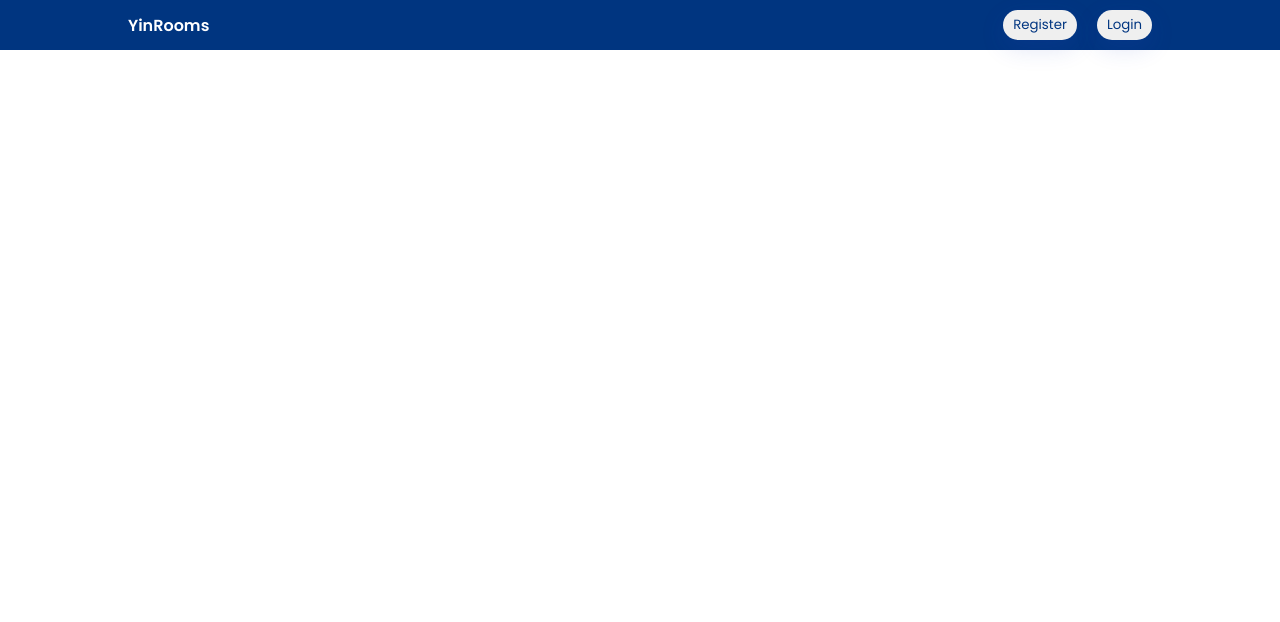
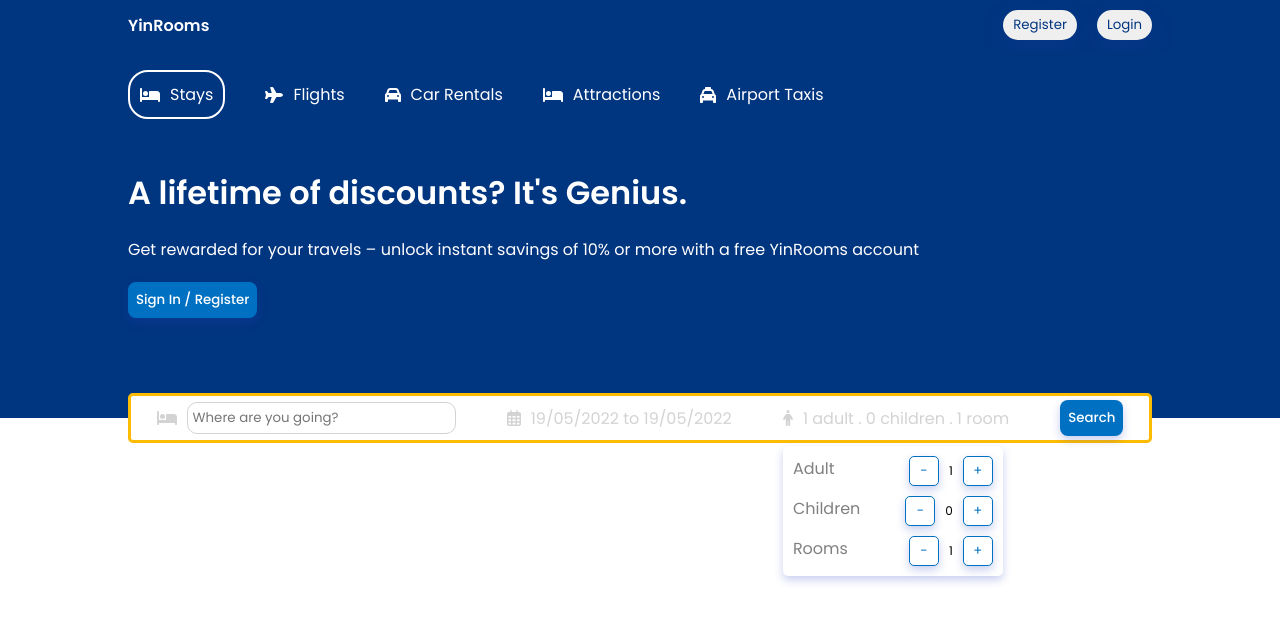
Before and after one commit to tabassum2507/YinRooms-booking-app, a React (Create React App) app: page / in a window 1280 px wide. Shown: the top 622 px of the page. Built offline with nearby package versions, Linux system fonts and the light colour scheme.

Commit message:
header added

```diff
--- a/package.json
+++ b/package.json
@@ -3,10 +3,15 @@
   "version": "0.1.0",
   "private": true,
   "dependencies": {
+    "@fortawesome/fontawesome-svg-core": "^6.1.1",
+    "@fortawesome/free-regular-svg-icons": "^6.1.1",
+    "@fortawesome/free-solid-svg-icons": "^6.1.1",
+    "@fortawesome/react-fontawesome": "^0.1.18",
     "@testing-library/jest-dom": "^5.16.4",
     "@testing-library/react": "^13.2.0",
     "@testing-library/user-event": "^13.5.0",
     "react": "^18.1.0",
+    "react-date-range": "^1.4.0",
     "react-dom": "^18.1.0",
     "react-router-dom": "^6.3.0",
     "react-scripts": "5.0.1",
--- /dev/null
+++ b/src/components/header/Header.jsx
@@ -0,0 +1,163 @@
+import { faCalendarDays } from "@fortawesome/free-regular-svg-icons";
+import {
+  faBed,
+  faCar,
+  faPerson,
+  faPlane,
+  faTaxi,
+} from "@fortawesome/free-solid-svg-icons";
+import { FontAwesomeIcon } from "@fortawesome/react-fontawesome";
+import { useState } from "react";
+import { DateRange } from "react-date-range";
+import "./header.css";
+import "react-date-range/dist/styles.css"; // main css file
+import "react-date-range/dist/theme/default.css"; // theme css file
+import { format } from "date-fns";
+
+const Header = () => {
+  const [openDate, setOpenDate] = useState(false);
+  const [date, setDate] = useState([
+    {
+      startDate: new Date(),
+      endDate: new Date(),
+      key: "selection",
+    },
+  ]);
+
+  const [openOptions, setOpenOptions] = useState(false);
+  const [options, setOptions] = useState({
+    adult: 1,
+    children: 0,
+    room: 1,
+  });
+
+  const handleOption = (name, operation) => {
+    setOptions((prev) => {
+        return {
+            ...prev,
+            [name]: operation === "i" ? options[name] + 1 : options[name] - 1,
+
+        };
+    });
+};
+
+
+  return (
+    <div className="header">
+      <div className="headerContainer">
+        <div className="headerList">
+          <div className="headerListItems active">
+            <FontAwesomeIcon icon={faBed} />
+            <span>Stays</span>
+          </div>
+
+          <div className="headerListItems">
+            <FontAwesomeIcon icon={faPlane} />
+            <span>Flights</span>
+          </div>
+
+          <div className="headerListItems">
+            <FontAwesomeIcon icon={faCar} />
+            <span>Car Rentals</span>
+          </div>
+
+          <div className="headerListItems">
+            <FontAwesomeIcon icon={faBed} />
+            <span>Attractions</span>
+          </div>
+
+          <div className="headerListItems">
+            <FontAwesomeIcon icon={faTaxi} />
+            <span>Airport Taxis</span>
+          </div>
+        </div>
+
+        <h1 className="headerTitle">A lifetime of discounts? It's Genius.</h1>
+
+        <p className="headerDescription">
+          Get rewarded for your travels – unlock instant savings of 10% or more
+          with a free YinRooms account
+        </p>
+
+        <button className="headerBtn">Sign In / Register</button>
+
+        <div className="headerSearch">
+          <div className="headerSearchItem">
+            <FontAwesomeIcon icon={faBed} className="headerIcon" />
+            <input
+              type="text"
+              placeholder="Where are you going?"
+              className="headerSearchInput"
+            />
+          </div>
+
+          <div className="headerSearchItem">
+            <FontAwesomeIcon icon={faCalendarDays} className="headerIcon" />
+            <span
+              onClick={() => setOpenDate(!openDate)}
+              className="headerSearchText"
+            >{`${format(date[0].startDate, "dd/MM/yyyy")} to ${format(
+              date[0].endDate,
+              "dd/MM/yyyy"
+            )}`}</span>
+            {openDate && (
+              <DateRange
+                editableDateInputs={true}
+                onChange={(item) => setDate([item.selection])}
+                moveRangeOnFirstSelection={false}
+                ranges={date}
+                className="date"
+              />
+            )}
+          </div>
+
+          <div className="headerSearchItem">
+            <FontAwesomeIcon icon={faPerson} className="headerIcon" />
+            <span className="headerSearchText">{`${options.adult} adult . ${options.children} children . ${options.room} room `}</span>
+            <div className="option">
+              <div className="optionItem">
+                <span className="optionText">Adult</span>
+                <div className="optionCounter">
+                    <button
+                    disabled = {options.adult<=1}
+                    className="optionCounterButton" onClick={() => handleOption("adult", "d")}>-</button>
+                    <span className="optionCounterNumber">{options.adult}</span>
+                    <button className="optionCounterButton" onClick={() => handleOption("adult", "i")}>+</button>
+                </div>
+              </div>
+
+              <div className="optionItem">
+                <span className="optionText">Children</span>
+                <div className="optionCounter">
+                    <button
+                    disabled = {options.children<=0}
+                    className="optionCounterButton" onClick={() => handleOption("children", "d")}>-</button>
+                    <span className="optionCounterNumber">{options.children}</span>
+                    <button className="optionCounterButton" onClick={() => handleOption("children", "i")}>+</button>
+                </div>
+              </div>
+
+              <div className="optionItem">
+                <span className="optionText">Rooms</span>
+                <div className="optionCounter">
+                    <button
+                    disabled = {options.room<=1}
+                     className="optionCounterButton" onClick={() => handleOption("room", "d")}>-</button>
+                    <span className="optionCounterNumber">{options.room}</span>
+                    <button className="optionCounterButton" onClick={() => handleOption("room", "i")}>+</button>
+                </div>
+              </div>
+            </div>
+          </div>
+
+
+          <div className="headerSearchItem">
+            <button className="headerBtn">Search</button>
+          </div>
+        </div>
+      </div>
+    </div>
+  );
+};
+
+export default Header;
--- /dev/null
+++ b/src/components/header/header.css
@@ -0,0 +1,121 @@
+.header {
+  background-color: #003580;
+  color: #fff;
+  display: flex;
+  justify-content: center;
+  position: relative;
+}
+
+.headerContainer {
+  width: 100%;
+  max-width: 1024px;
+  margin: 20px 0px 100px 0px;
+}
+
+.headerList {
+  display: flex;
+  gap: 40px;
+  margin-bottom: 50px;
+}
+
+.headerListItems {
+  display: flex;
+  align-items: center;
+  gap: 10px;
+}
+
+.headerListItems.active {
+  border: 2px solid white;
+  padding: 10px;
+  border-radius: 20px;
+}
+
+.headerDescription {
+  margin: 20px 0;
+}
+
+.headerBtn {
+  background-color: #0071c2;
+  padding: 8px;
+  border: none;
+  border-radius: 8px;
+  color: #fff;
+  font-weight: 500;
+  box-shadow: 0 4px 8px hsla(228, 66%, 45%, 0.25);
+}
+
+.headerSearch {
+  height: 50px;
+  background-color: #fff;
+  border: 3px solid #febb02;
+  display: flex;
+  justify-content: space-around;
+  align-items: center;
+  padding: 10px 0px;
+  border-radius: 5px;
+  position: absolute;
+  bottom: -25px;
+  width: 100%;
+  max-width: 1024px;
+}
+
+.headerIcon {
+  color: lightgray;
+}
+
+.headerSearchItem {
+  display: flex;
+  align-items: center;
+  gap: 10px;
+}
+
+.headerSearchInput {
+  border-radius: 10px;
+  padding: 5px;
+  border: 1px solid lightgray;
+}
+
+.headerSearchText {
+  color: lightgray;
+  cursor: pointer;
+}
+
+.date {
+  position: absolute;
+  top: 50px;
+}
+
+.option {
+  position: absolute;
+  top: 50px;
+  background-color: #fff;
+  color: gray;
+  border-radius: 5px;
+  box-shadow: 0 4px 8px hsla(228, 66%, 45%, 0.25);
+}
+
+.optionItem {
+  width: 200px;
+  display: flex;
+  justify-content: space-between;
+  margin: 10px;
+}
+
+.optionCounter{
+  display: flex;
+  align-items: center;
+  gap: 10px;
+  font-size: 12px;
+  color: black;
+}
+
+.optionCounterButton {
+  width: 30px;
+  height: 30px;
+  border: 1px solid #0071c2;
+  color: #0071c2;
+  cursor: pointer;
+  border-radius: 5px;
+  background-color: white;
+  box-shadow: 0 4px 8px hsla(228, 66%, 45%, 0.25);
+}
--- a/src/pages/home/Home.jsx
+++ b/src/pages/home/Home.jsx
@@ -1,3 +1,4 @@
+import Header from '../../components/header/Header'
 import Navbar from '../../components/navbar/Navbar'
 import './home.css'
 
@@ -5,6 +6,7 @@
   return (
     <div>
       <Navbar />
+      <Header />
     </div>
   )
 }
```
Also changed, not shown: 1 other file (tests, documents, lock files or other folders).
